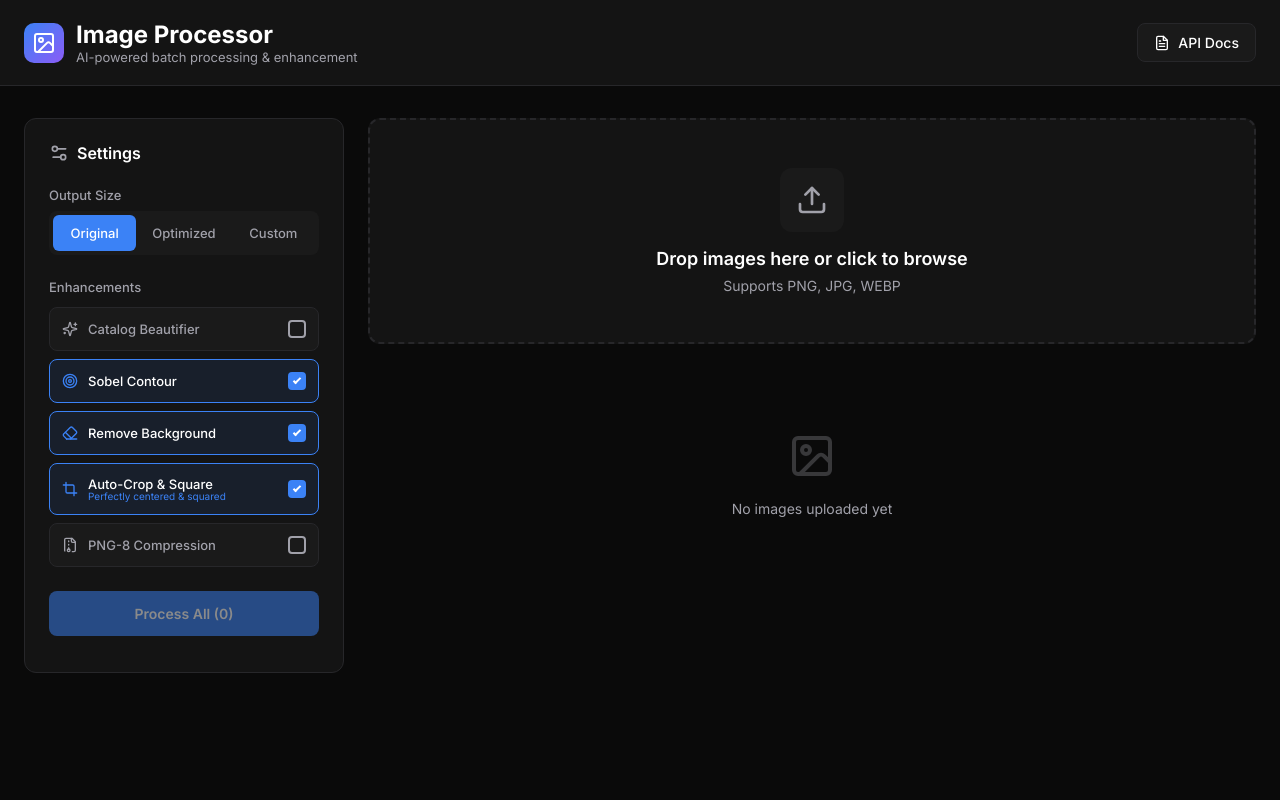
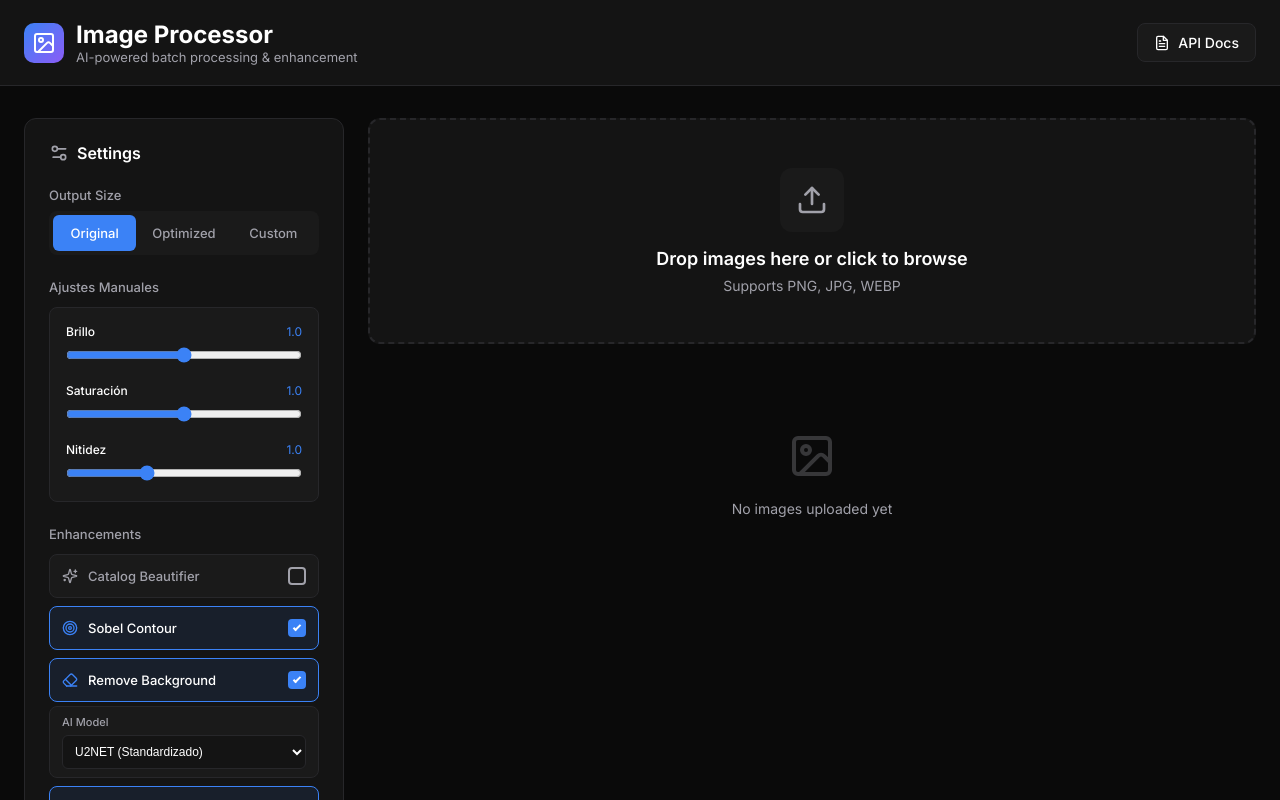
Before and after one commit to PTechSoftware/RemoveBg, a React (Vite) app in the folder frontend/: page / in a window 1280 px wide. Shown: the top 800 px of the page. Built offline with nearby package versions, Linux system fonts and the light colour scheme.

Commit message:
change ui

```diff
--- a/frontend/src/App.jsx
+++ b/frontend/src/App.jsx
@@ -14,6 +14,10 @@ function App() {
     const [dragActive, setDragActive] = useState(false);
     const [compress, setCompress] = useState(false);
     const [autoCrop, setAutoCrop] = useState(true);
+    const [brightness, setBrightness] = useState(1);
+    const [saturation, setSaturation] = useState(1);
+    const [sharpness, setSharpness] = useState(1);
+    const [bgModel, setBgModel] = useState('u2net');
     const [overallProgress, setOverallProgress] = useState(0);
     const fileInputRef = useRef(null);
 
@@ -91,7 +95,11 @@ function App() {
                     formData.append('height', height);
                 }
                 formData.append('beautify', beautify);
+                formData.append('brightness', brightness);
+                formData.append('saturation', saturation);
+                formData.append('sharpness', sharpness);
                 formData.append('sobel_refinement', sobelRefinement);
+                formData.append('bg_model', bgModel);
                 formData.append('remove_background', removeBackground);
                 formData.append('compress', compress);
                 formData.append('auto_crop', autoCrop);
@@ -399,6 +407,79 @@ function App() {
                                 </div>
                             )}
 
+                            {/* Manual Adjustments */}
+                            <div style={{ marginBottom: '24px' }}>
+                                <label style={{
+                                    display: 'block',
+                                    fontSize: '13px',
+                                    fontWeight: '500',
+                                    marginBottom: '12px',
+                                    color: 'var(--text-secondary)'
+                                }}>
+                                    Ajustes Manuales
+                                </label>
+                                <div style={{ display: 'flex', flexDirection: 'column', gap: '16px', backgroundColor: 'var(--bg-tertiary)', padding: '16px', borderRadius: '8px', border: '1px solid var(--border)' }}>
+                                    <div>
+                                        <div style={{ display: 'flex', justifyContent: 'space-between', marginBottom: '8px' }}>
+                                            <label style={{ fontSize: '12px', fontWeight: '500', color: 'var(--text-primary)' }}>Brillo</label>
+                                            <span style={{ fontSize: '12px', color: 'var(--accent)' }}>{brightness.toFixed(1)}</span>
+                                        </div>
+                                        <input
+                                            type="range"
+                                            min="0" max="2" step="0.1"
+                                            value={brightness}
+                                            onChange={(e) => setBrightness(parseFloat(e.target.value))}
+                                            style={{ width: '100%', accentColor: 'var(--accent)' }}
+                                            title="Controla el brillo"
+                                        />
+                                    </div>
+                                    <div>
+                                        <div style={{ display: 'flex', justifyContent: 'space-between', marginBottom: '8px' }}>
+                                            <label style={{ fontSize: '12px', fontWeight: '500', color: 'var(--text-primary)' }}>Saturación</label>
+                                            <span style={{ fontSize: '12px', color: 'var(--accent)' }}>{saturation.toFixed(1)}</span>
+                                        </div>
+                                        <input
+                                            type="range"
+                                            min="0" max="2" step="0.1"
+                                            value={saturation}
+                                            onChange={(e) => setSaturation(parseFloat(e.target.value))}
+                                            style={{ width: '100%', accentColor: 'var(--accent)' }}
+                                            title="Controla la saturación"
+                                        />
+                                    </div>
+                                    <div>
+                                        <div style={{ display: 'flex', justifyContent: 'space-between', marginBottom: '8px' }}>
+                                            <label style={{ fontSize: '12px', fontWeight: '500', color: 'var(--text-primary)' }}>Nitidez</label>
+                                            <span style={{ fontSize: '12px', color: 'var(--accent)' }}>{sharpness.toFixed(1)}</span>
+                                        </div>
+                                        <input
+                                            type="range"
+                                            min="0" max="3" step="0.1"
+                                            value={sharpness}
+                                            onChange={(e) => setSharpness(parseFloat(e.target.value))}
+                                            style={{ width: '100%', accentColor: 'var(--accent)' }}
+                                            title="Controla la nitidez"
+                                        />
+                                    </div>
+                                    {(brightness !== 1 || saturation !== 1 || sharpness !== 1) && (
+                                        <button
+                                            onClick={() => { setBrightness(1); setSaturation(1); setSharpness(1); }}
+                                            style={{
+                                                fontSize: '11px',
+                                                color: 'var(--accent)',
+                                                background: 'transparent',
+                                                border: 'none',
+                                                cursor: 'pointer',
+                                                textAlign: 'right',
+                                                padding: '4px 0'
+                                            }}
+                                        >
+                                            Restablecer
+                                        </button>
+                                    )}
+                                </div>
+                            </div>
+
                             {/* Additional Features */}
                             <div style={{ marginBottom: '24px' }}>
                                 <label style={{
@@ -479,6 +560,7 @@ function App() {
                                         </div>
                                     </button>
 
+                                    <div style={{ display: 'flex', flexDirection: 'column', gap: '4px' }}>
                                         <button
                                             onClick={() => setRemoveBackground(!removeBackground)}
                                             style={{
@@ -511,6 +593,31 @@ function App() {
                                                 {removeBackground && <div style={{ width: '8px', height: '4px', borderLeft: '2px solid white', borderBottom: '2px solid white', transform: 'rotate(-45deg)', marginBottom: '2px' }} />}
                                             </div>
                                         </button>
+
+                                        {removeBackground && (
+                                            <div style={{ padding: '8px 12px', backgroundColor: 'var(--bg-tertiary)', borderRadius: '8px', border: '1px solid var(--border)' }} className="fade-in">
+                                                <label style={{ display: 'block', fontSize: '11px', fontWeight: '500', marginBottom: '6px', color: 'var(--text-secondary)' }}>AI Model</label>
+                                                <select
+                                                    value={bgModel}
+                                                    onChange={(e) => setBgModel(e.target.value)}
+                                                    style={{
+                                                        width: '100%',
+                                                        padding: '8px',
+                                                        backgroundColor: 'var(--bg-secondary)',
+                                                        border: '1px solid var(--border)',
+                                                        borderRadius: '6px',
+                                                        color: 'var(--text-primary)',
+                                                        fontSize: '12px',
+                                                        outline: 'none'
+                                                    }}
+                                                >
+                                                    <option value="u2net">U2NET (Standardizado)</option>
+                                                    <option value="isnet-general-use">ISNet (Mejor para Objetos)</option>
+                                                    <option value="silueta">Silueta (Más rápido)</option>
+                                                </select>
+                                            </div>
+                                        )}
+                                    </div>
 
                                     <button
                                         onClick={() => setAutoCrop(!autoCrop)}
```
Also changed, not shown: 2 other files (tests, documents, lock files or other folders). Lines whose indentation alone changed are shown as unchanged.
